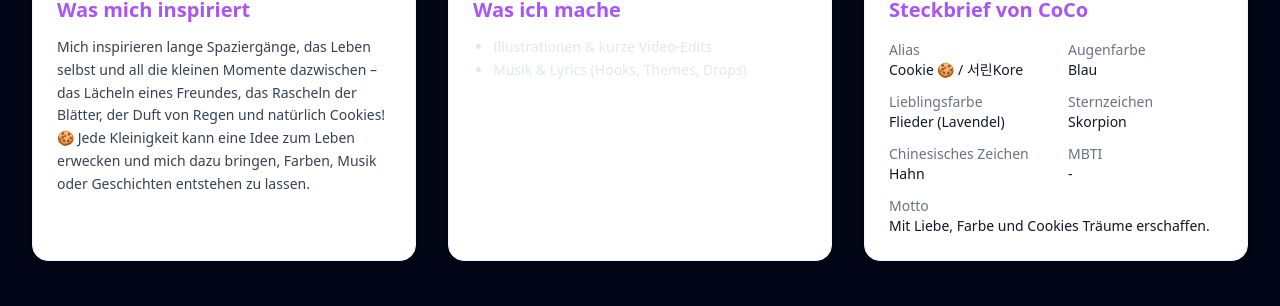
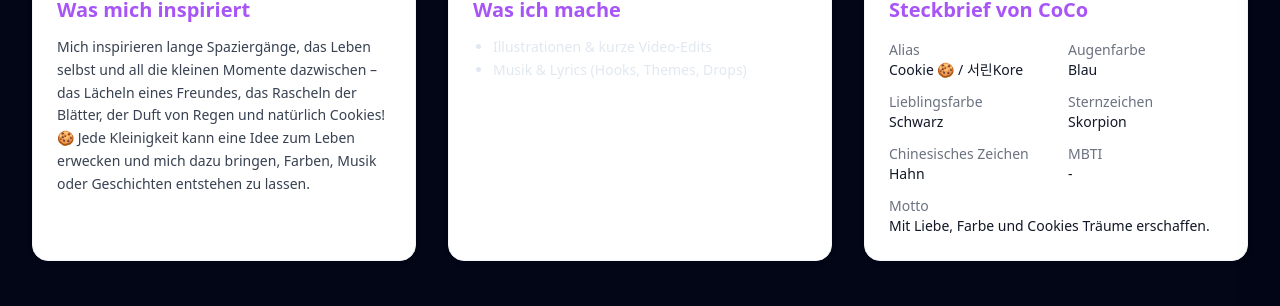
Before and after one commit to Silituz/silituz-website, a Jekyll site: the page built from about.html, in a window 1280 px wide and 900 px high, scrolled down 1255 px. Shown: the part 482-788 px from the top of the window. Built offline with Jekyll 4.4.1, drawn with Linux system fonts in a browser that asks for light colours; nearby versions of some CDN libraries.

Commit message:
about.html aktualisieren

```diff
--- a/about.html
+++ b/about.html
@@ -58,7 +58,7 @@ s2_box2_li3:
 s2_box3_title: "Steckbrief von CoCo"
 coco_alias_val: "Cookie 🍪 / 서린Kore"
 coco_eyecolor_val: "Blau"
-coco_favcolor_val: "Flieder (Lavendel)"
+coco_favcolor_val: "Schwarz"
 coco_zodiac_val: "Skorpion"
 coco_czodiac_val: "Hahn"
 coco_mbti_val: "-"
```
